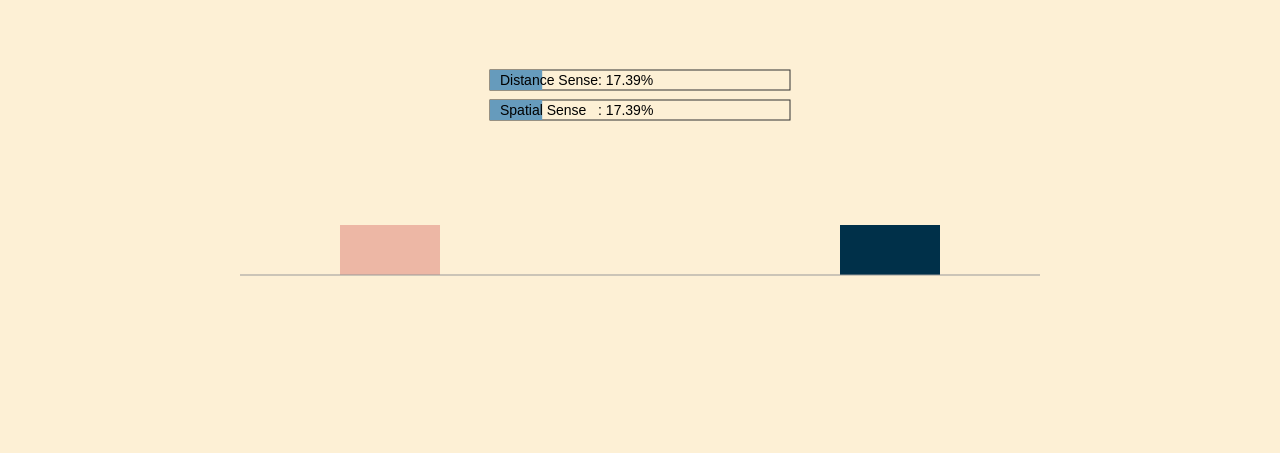
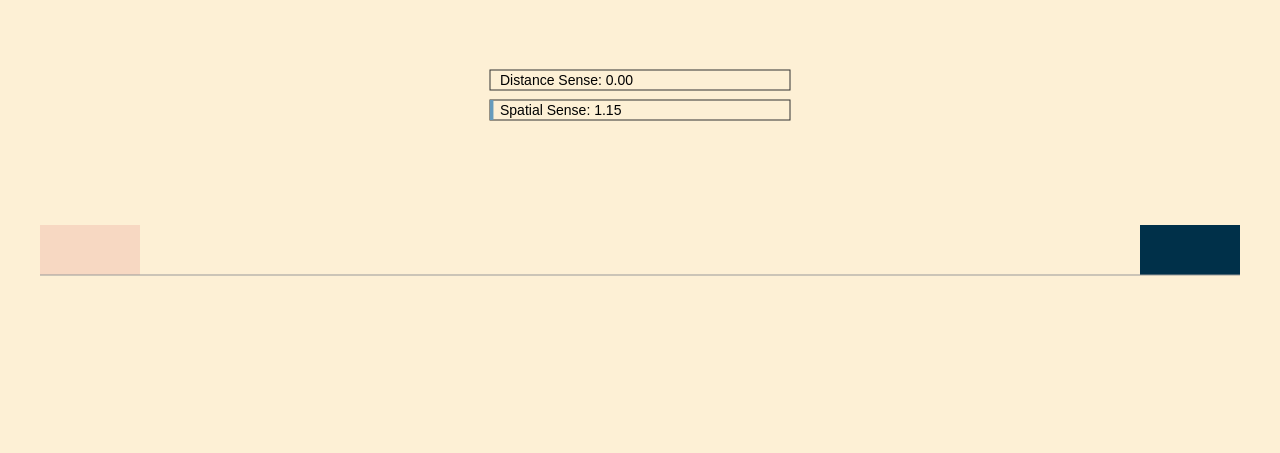
Before and after one commit to zhcao92/NearSense.github.io, a plain HTML site: page index.html in a window 1280 px wide. Drawn offline with Linux system fonts and the light colour scheme.

Commit message:
project distance to sigmoid

```diff
--- a/index.html
+++ b/index.html
@@ -2,7 +2,7 @@
 <html lang="en">
 <head>
   <meta charset="UTF-8" />
-  <title>Proximity Game (Horizontal Version, Rescaled)</title>
+  <title>Proximity Game (Extended Movement Range)</title>
   <style>
     body {
       margin: 0;
@@ -15,12 +15,15 @@
       background: #fdf0d5;
       border: 0px solid #ccc;
       margin-top: 50px;
+      display: block;
+      margin-left: auto;
+      margin-right: auto;
     }
   </style>
 </head>
 <body>
 
-<canvas id="gameCanvas" width="800" height="400"></canvas>
+<canvas id="gameCanvas" width="1200" height="400"></canvas>
 
 <script>
   // 1. Get the Canvas context
@@ -31,13 +34,14 @@
   const rectWidth = 100;   // Rectangle width
   const rectHeight = 50;   // Rectangle height
 
-  // Right rectangle (static)
-  const rightRectX = 600;
+  // Right rectangle (static) - moved further right
+  const rightRectX = 1100;
   const rightRectY = (canvas.height - rectHeight) / 2; // Vertically centered
 
   // Left rectangle (mouse-controlled)
-  let leftRectX = 100;
-  let leftRectY = (canvas.height - rectHeight) / 2; // Vertically centered
+  // Set it initially at the leftmost boundary
+  let leftRectX = 0;
+  let leftRectY = (canvas.height - rectHeight) / 2;    // Vertically centered
 
   // Keep a gap so the left rectangle cannot overlap the right one
   const gapBetweenRectangles = 20;
@@ -62,18 +66,16 @@
   });
 
   // 4. Bar values
-  //    We'll keep two bars:
-  //    (A) Distance sense (unchanged, old formula)
-  //    (B) Spatial sense (new formula with velocity)
   let barValueDistance = 0;
-  let barValueSpatial = 0;
+  let barValueSpatial  = 0;
 
   // Velocity-related variables
   let lastLeftCenterX = null;
   let velocity = 0;
 
   // Configurable parameter for velocity effect
-  let k = 0.05;
+  let velocity_scale = 0.2;
+  let distance_scale = 141;
 
   // 5. Update function
   function update() {
@@ -90,13 +92,12 @@
     const rightCenterX = rightRectX + rectWidth / 2;
     let rawDistance    = Math.abs(rightCenterX - leftCenterX);
 
-    // At closest possible position, centers are rectWidth + gapBetweenRectangles apart
-    const minDistance = rectWidth + gapBetweenRectangles; // e.g. 120
-    // At farthest possible position:
-    // canvas.width - 2 * rectWidth - gapBetweenRectangles
-    const maxDistance = canvas.width - 2 * rectWidth - gapBetweenRectangles; // e.g. 580
+    // Define min and max center-to-center distances based on constraints
+    const minDistance = rectWidth + gapBetweenRectangles;  // e.g., 100 + 20 = 120
+    // Max occurs when the left rectangle is at x=0 (its center at 50) and the right rect center is at (1100+50)=1150
+    const maxDistance = (rightRectX + rectWidth / 2) - (0 + rectWidth / 2); // 1150 - 50 = 1100
 
-    // Clamp rawDistance
+    // Clamp rawDistance to [minDistance, maxDistance]
     if (rawDistance < minDistance) {
       rawDistance = minDistance;
     } else if (rawDistance > maxDistance) {
@@ -104,19 +105,16 @@
     }
 
     // Convert distance to 0–1 range
-    // minDistance => 0, maxDistance => 1
     const normalized = (rawDistance - minDistance) / (maxDistance - minDistance);
 
-    // (C) Distance sense bar (unchanged)
+    // (C) Distance sense bar
     barValueDistance = (1 - normalized) * 100;
-    barValueDistance = Math.max(0, Math.min(100, (1 - normalized) * 100));
+    barValueDistance = Math.max(0, Math.min(100, barValueDistance));
 
     // (D) Spatial sense bar (with velocity factor)
-    //     If you want to clamp to 0–100, uncomment the clamp lines
-    barValueSpatial = barValueDistance * (1 + k * velocity);
-    barValueSpatial = Math.max(0, Math.min(100, barValueDistance * (1 + k * velocity)));
-    // Optional clamp (uncomment if desired):
-    // barValueSpatial = Math.max(0, Math.min(100, barValueSpatial));
+    const barValueDistance_proj = (-1 / (1 + Math.exp(-0.005 * rawDistance)) + 1) * 2 * distance_scale;
+    barValueSpatial = barValueDistance_proj * (1 + velocity_scale * velocity);
+    barValueSpatial = Math.max(0, Math.min(100, barValueSpatial));
 
     // (E) Draw & request next frame
     draw();
@@ -133,8 +131,7 @@
     ctx.fillRect(rightRectX, rightRectY, rectWidth, rectHeight);
 
     // (B) Calculate alpha for the left rectangle
-    //     Let’s keep using the distance sense for alpha, just as an example
-    const alpha = 0.1 + (barValueDistance / 100) * 0.9; // 0% -> 0.1, 100% -> 1.0
+    const alpha = 0.1 + (barValueDistance / 100) * 0.9;
     ctx.fillStyle = `rgba(193, 18, 31, ${alpha})`;
     ctx.fillRect(leftRectX, leftRectY, rectWidth, rectHeight);
 
@@ -162,10 +159,10 @@
 
     ctx.fillStyle = "#000";
     ctx.font = "14px Arial";
-    ctx.fillText(`Distance Sense: ${barValueDistance.toFixed(2)}%`, barX + 10, firstBarY + 15);
+    ctx.fillText(`Distance Sense: ${barValueDistance.toFixed(2)}`, barX + 10, firstBarY + 15);
 
     // --- 2) Spatial Sense Bar ---
-    const secondBarY = firstBarY + barHeight + 10; // Add spacing
+    const secondBarY = firstBarY + barHeight + 10;
     ctx.strokeRect(barX, secondBarY, barWidth, barHeight);
 
     const filledWidthSpatial = (barValueSpatial / 100) * barWidth;
@@ -173,7 +170,7 @@
     ctx.fillRect(barX, secondBarY, filledWidthSpatial, barHeight);
 
     ctx.fillStyle = "#000";
-    ctx.fillText(`Spatial Sense   : ${barValueSpatial.toFixed(2)}%`, barX + 10, secondBarY + 15);
+    ctx.fillText(`Spatial Sense: ${barValueSpatial.toFixed(2)}`, barX + 10, secondBarY + 15);
   }
 
   // 7. Start the game loop
```
